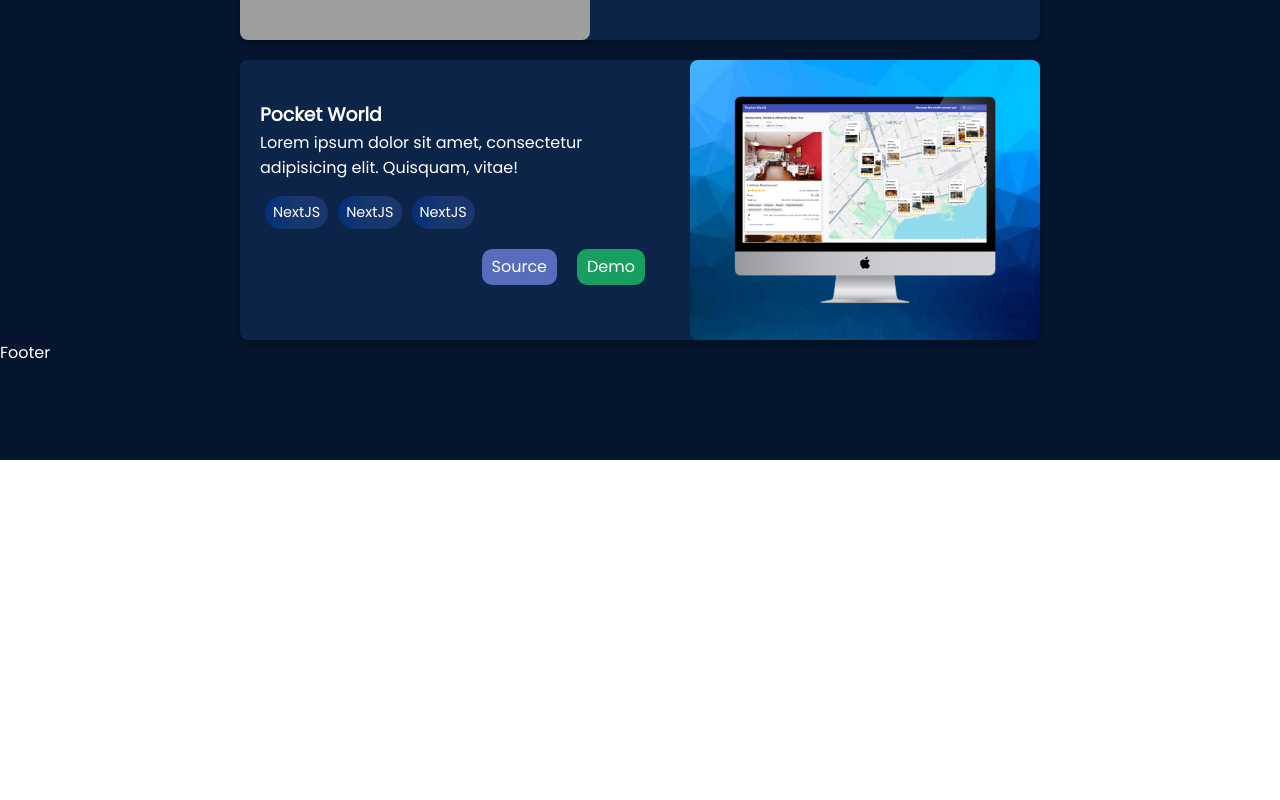
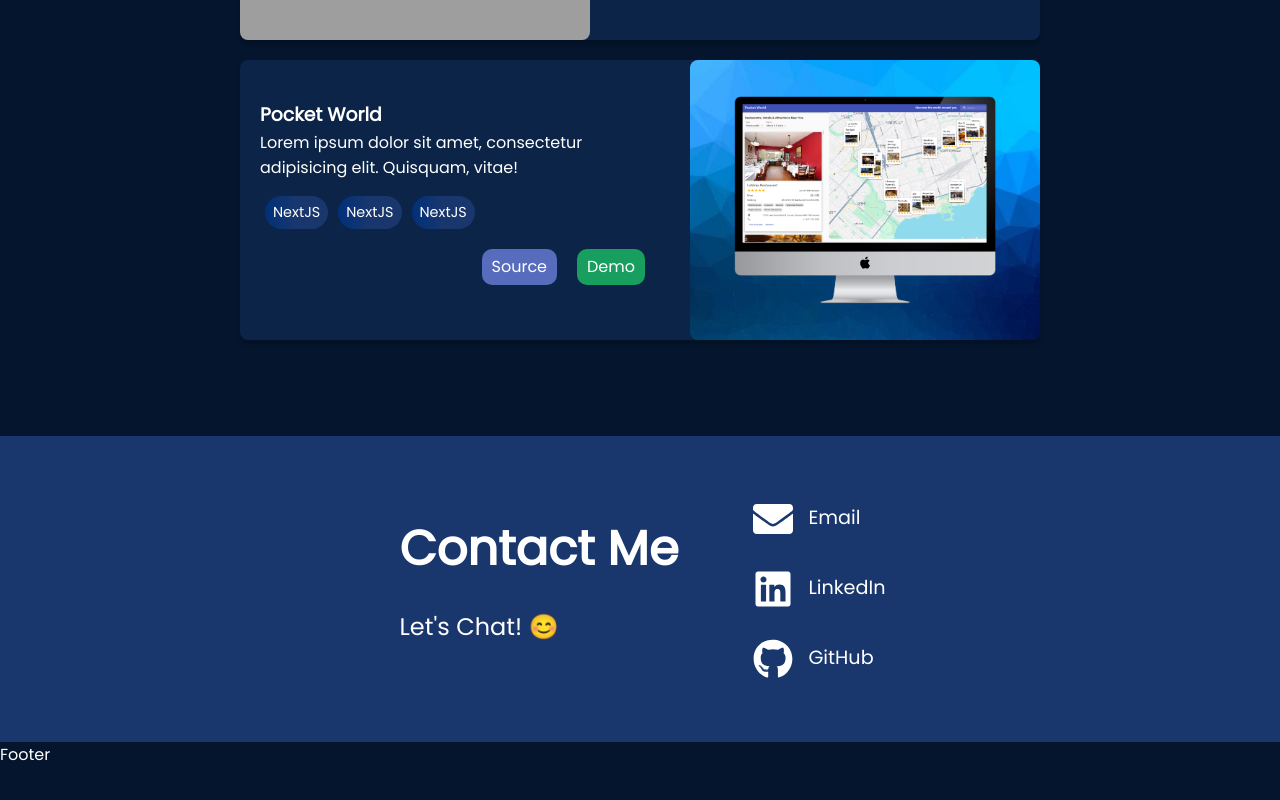
Before and after one commit to mspassov/portfolio-website, a Next.js app: page / in a window 1280 px wide. Shown: the part 3935-4735 px from the top of the page. Before the commit the page ends 4395 px from the top, so only its background shows below. Built offline with nearby package versions, Linux system fonts and the light colour scheme; grey boxes are pictures that could not be loaded.

Commit message:
Contact section completed

```diff
--- a/app/layout.jsx
+++ b/app/layout.jsx
@@ -5,7 +5,8 @@ import "@/assets/hero.css";
 import "@/assets/about.css";
 import "@/assets/technologies.css";
 import "@/assets/footer.css";
-import '@/assets/experience.css'
+import "@/assets/experience.css";
+import "@/assets/contact.css";
 import { Poppins } from "next/font/google";
 import Navbar from "@/components/Navbar";
 import Footer from "@/components/Footer";
--- a/app/page.jsx
+++ b/app/page.jsx
@@ -3,6 +3,7 @@ import Hero from "@/components/Hero";
 import About from "@/components/About";
 import Technologies from "@/components/Technologies";
 import Experience from "@/components/Experience";
+import Contact from "@/components/Contact";
 
 const HomePage = () => {
   return (
@@ -11,6 +12,7 @@ const HomePage = () => {
       <About />
       <Technologies />
       <Experience />
+      <Contact />
     </>
   );
 };
--- /dev/null
+++ b/assets/contact.css
@@ -0,0 +1,67 @@
+.contact{
+    color: white;
+    background-color: var(--secondary);
+    padding: 3rem 0;
+}
+
+.contact-container{
+    display: flex;
+    gap: 40px;
+    justify-content: center;
+    align-items: center;
+}
+
+.contact-text{
+    padding: 20px;
+}
+
+.contact-text h1{
+    font-size: 3rem;
+}
+
+.contact-text p{
+    font-size: 1.5rem;
+    padding: 20px 0;
+}
+
+.contact-icons{
+    padding: 15px;
+    display: flex;
+    align-items: center;
+}
+
+.contact-icons .contact-icon{
+    font-size: 2.5rem;
+
+    &:hover {
+        color: rgb(81, 207, 81);
+    }
+}
+
+.contact-icons a{
+    font-size: 1.2rem;
+    margin-left: 15px;
+
+    &:hover{
+        color: rgb(81, 207, 81);
+    }
+}
+
+@media (max-width: 590px){
+    .contact-container{
+        display: block;
+    }
+
+    .contact-text{
+        text-align: center;
+        padding: 10px;
+    }
+
+    .contact-text p {
+        padding: 10px 0;
+    }
+
+    .contact-icons{
+        justify-content: center;
+    }
+}
--- a/assets/experience.css
+++ b/assets/experience.css
@@ -3,6 +3,10 @@
     background-color: var(--color-bg);
     color: white;
     padding-top: 6rem;
+}
+
+.projects{
+    padding-bottom: 6rem;
 }
 
 .experience h2{
--- /dev/null
+++ b/components/Contact.jsx
@@ -0,0 +1,49 @@
+import React from "react";
+import { FaEnvelope, FaLinkedin, FaGithub } from "react-icons/fa";
+
+const Contact = () => {
+  const user = "martispassov";
+  const domain = "gmail.com";
+  const email = user + "@" + domain;
+
+  return (
+    <section className="contact">
+      <div className="container contact-container">
+        <div className="contact-text">
+          <h1>Contact Me</h1>
+          <p>Let's Chat! 😊</p>
+        </div>
+        <div className="contact-icons-container">
+          <div className="contact-icons">
+            <FaEnvelope className="contact-icon" />
+            <a className="link" href={`mailto:${email}`}>
+              Email
+            </a>
+          </div>
+          <div className="contact-icons">
+            <FaLinkedin className="contact-icon" />
+            <a
+              className="link"
+              target="_blank"
+              href="https://www.linkedin.com/in/mspassov"
+            >
+              LinkedIn
+            </a>
+          </div>
+          <div className="contact-icons">
+            <FaGithub className="contact-icon" />
+            <a
+              className="link"
+              target="_blank"
+              href="https://github.com/mspassov"
+            >
+              GitHub
+            </a>
+          </div>
+        </div>
+      </div>
+    </section>
+  );
+};
+
+export default Contact;
--- a/components/Experience.jsx
+++ b/components/Experience.jsx
@@ -125,7 +125,7 @@ const Experience = () => {
         </div>
       </section>
 
-      <section className="experience">
+      <section className="experience projects">
         <div className="container">
           <h2>Web Development Projects</h2>
           <div className="projects-grid">
```
